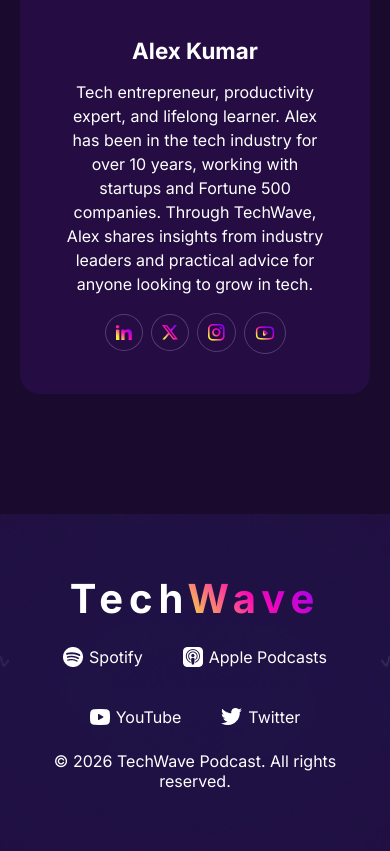
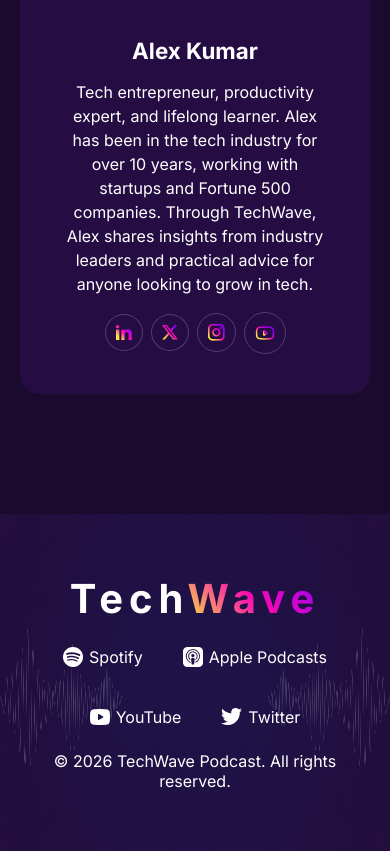
Before and after one commit to mehedi-ts/B13-A02-TechWave, a plain HTML site: page index.html in a window 390 px wide. Shown: the part 5140-5991 px from the top of the page. Drawn offline with Linux system fonts and the light colour scheme.

Commit message:
fix some bug

```diff
--- a/styles/style.css
+++ b/styles/style.css
@@ -562,9 +562,7 @@
   }
   .footer {
     padding: 40px 0px;
-    background-image: url(../assets/Image\ \(1\).png);
-    background-position: center;
-    background-size: cover;
+    background-size: 100% 100%;
   }
   .footer-logo {
     font-size: 2.5rem;
```
